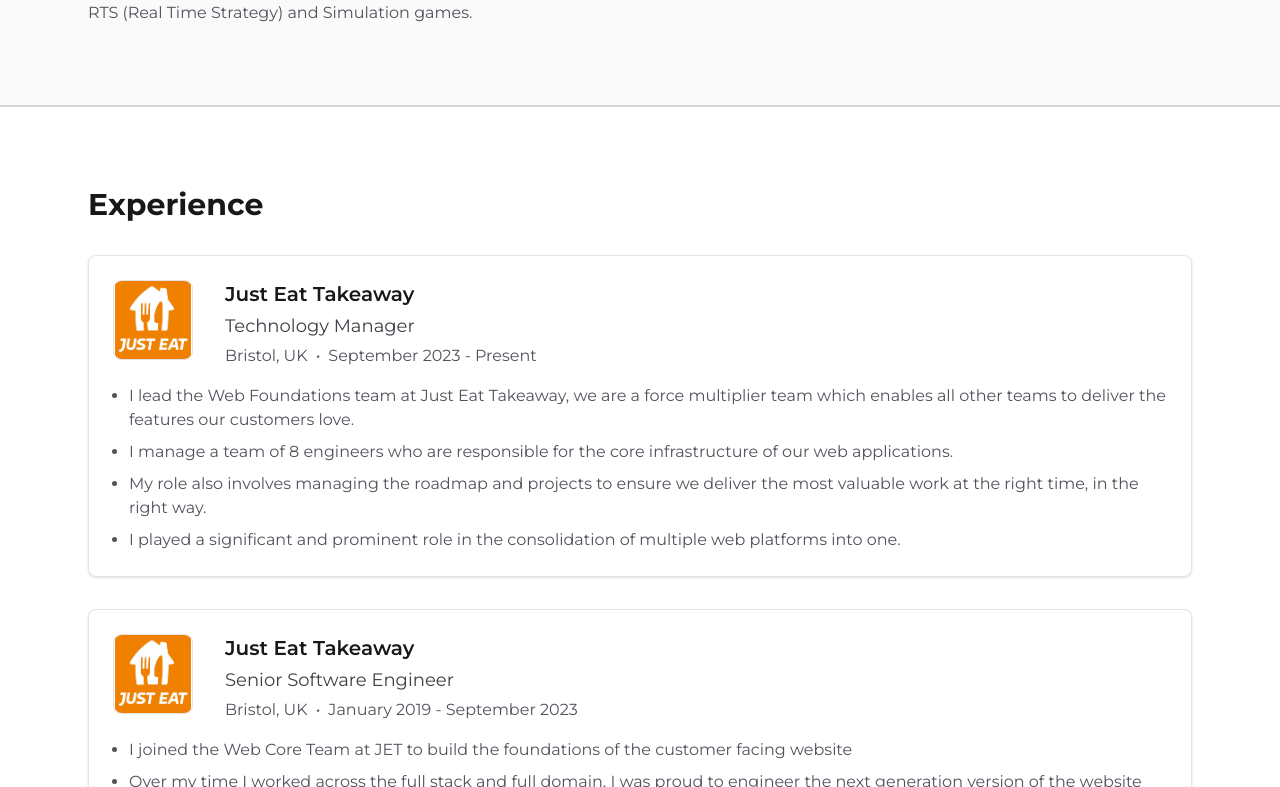
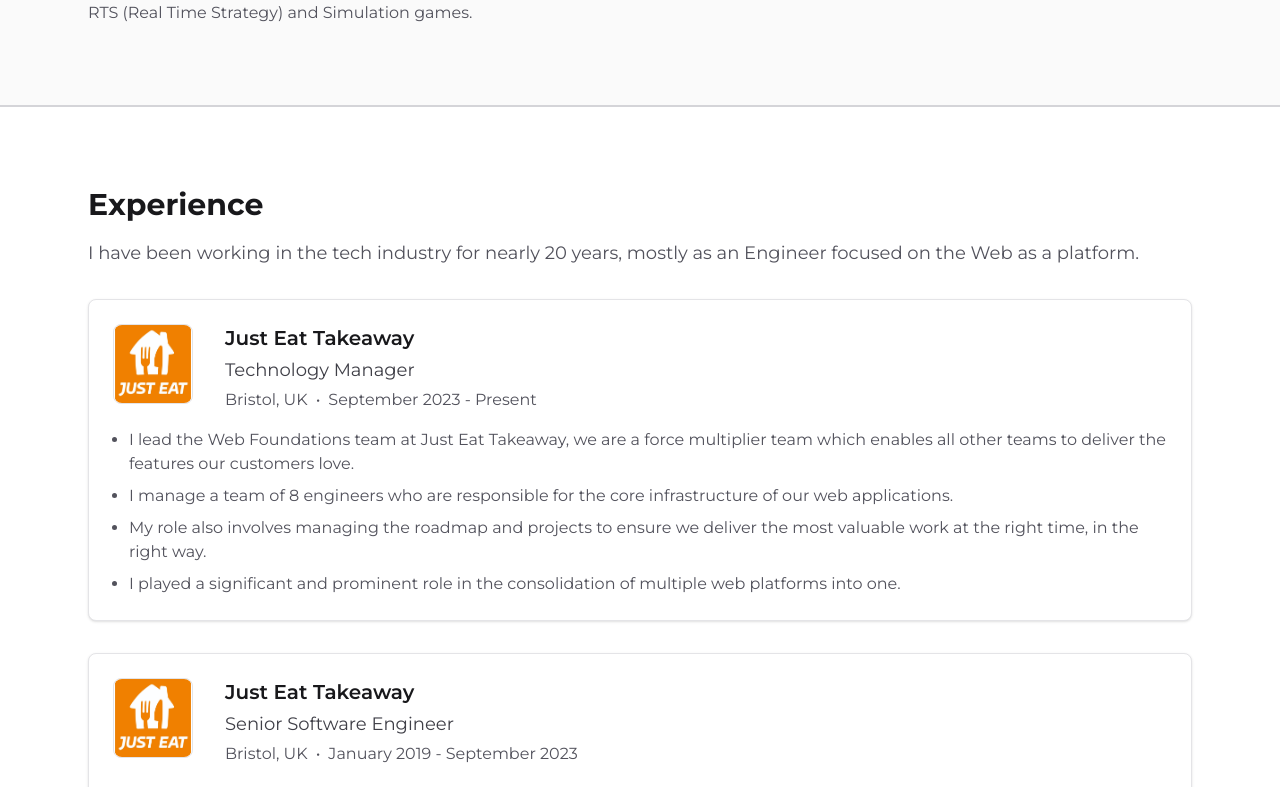
Before and after one commit to tommcclean/tommcclean.me, a Next.js app: page / in a window 1280 px wide. Shown: the part 1313-2100 px from the top of the page. Built offline with nearby package versions, Linux system fonts and the light colour scheme.

Commit message:
Content Updates

```diff
--- a/components/Books.tsx
+++ b/components/Books.tsx
@@ -24,7 +24,7 @@
               className="group overflow-hidden rounded-lg border border-zinc-200 bg-white shadow-sm transition-shadow hover:shadow-md dark:border-zinc-800 dark:bg-zinc-900"
             >
               {book.cover && (
-                <div className="relative h-64 w-full overflow-hidden bg-zinc-100 dark:bg-zinc-800">
+                <div className="relative h-96 w-full overflow-hidden bg-zinc-100 dark:bg-zinc-800">
                   <Image
                     src={book.cover}
                     alt={`${book.title} by ${book.author} cover`}
--- a/components/Experience.tsx
+++ b/components/Experience.tsx
@@ -18,9 +18,14 @@
   return (
     <section id="experience" className="border-t-2 border-zinc-300 bg-white dark:border-zinc-700 dark:bg-black">
       <div className="mx-auto max-w-6xl px-6 py-20">
-        <h2 className="mb-8 text-3xl font-bold text-zinc-900 dark:text-zinc-100">
+        <h2 className="mb-4 text-3xl font-bold text-zinc-900 dark:text-zinc-100">
           {experience.title}
         </h2>
+        {experience.description && (
+          <p className="mb-8 text-lg text-zinc-600 dark:text-zinc-400">
+            {experience.description}
+          </p>
+        )}
         <div className="space-y-8">
           {/* Always visible jobs */}
           {visibleJobs.map((job, index) => (
--- a/components/Projects.tsx
+++ b/components/Projects.tsx
@@ -24,7 +24,7 @@
             className="group overflow-hidden rounded-lg border border-zinc-200 bg-white shadow-sm transition-all hover:shadow-lg dark:border-zinc-800 dark:bg-zinc-900"
           >
             {project.image && (
-              <div className="relative h-64 w-full overflow-hidden bg-zinc-100 dark:bg-zinc-800">
+              <div className="relative h-80 w-full overflow-hidden bg-zinc-100 dark:bg-zinc-800">
                 <Image
                   src={project.image}
                   alt={`${project.title} screenshot`}
--- a/lib/slices/booksSlice.ts
+++ b/lib/slices/booksSlice.ts
@@ -17,7 +17,7 @@
 
 const initialState: BooksState = {
   title: 'Favourite Books',
-  description: 'A collection of books that have inspired and influenced my thinking.',
+  description: 'Since becoming a Technology Manager I have been search for the best to help me grow and expand my knowledge.',
   books: [
     {
       title: 'Surrounded by Idiots',
--- a/lib/slices/experienceSlice.ts
+++ b/lib/slices/experienceSlice.ts
@@ -13,11 +13,13 @@
 
 interface ExperienceState {
   title: string;
+  description?: string;
   jobs: Job[];
 }
 
 const initialState: ExperienceState = {
   title: 'Experience',
+  description: 'I have been working in the tech industry for nearly 20 years, mostly as an Engineer focused on the Web as a platform.',
   jobs: [
     {
       company: 'Just Eat Takeaway',
@@ -82,7 +84,7 @@
       startDate: 'December 2010',
       endDate: 'January 2015',
       description: [
-        'I joined EDM Group straight out of University, suceeding in completing the Graduate Programme',
+        'I joined EDM Group straight out of University. I was successful in completing the Graduate Programme',
         'I worked on both external solutions for clients in the automotive sector, providing Pensions Auto Enrollment solutions.',
         'I worked extensively to build internal software used by the companies various digitisation facilities (including on site) to create consistent and simple processes.'
       ],
--- a/lib/slices/userSlice.ts
+++ b/lib/slices/userSlice.ts
@@ -13,6 +13,7 @@
   title: 'Technology Manager and Software Engineer',
   bio: 'Technology Manager for Web Foundations at Just Eat Takeaway',
   location: 'Bristol, UK',
+  profilePicture: '/images/avatar.jpg',
 };
 
 const userSlice = createSlice({
```
